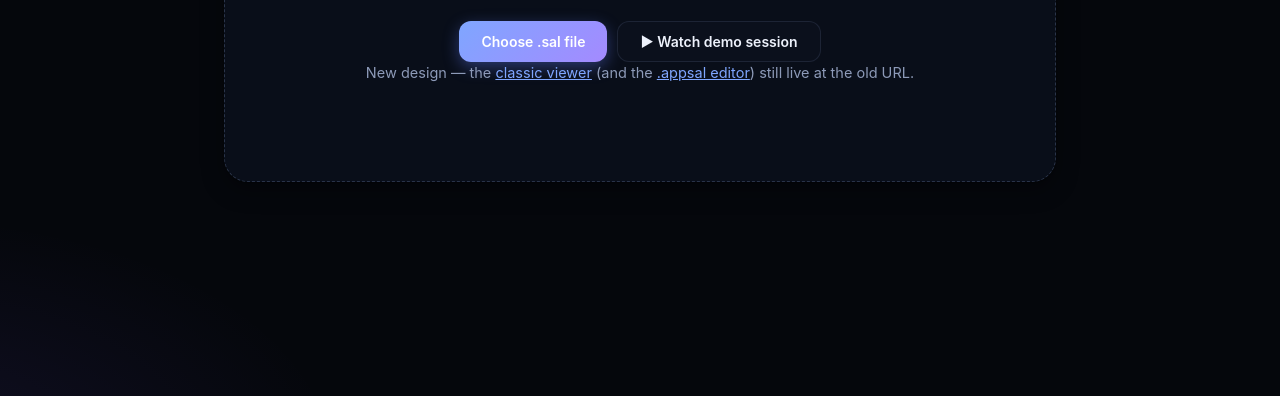
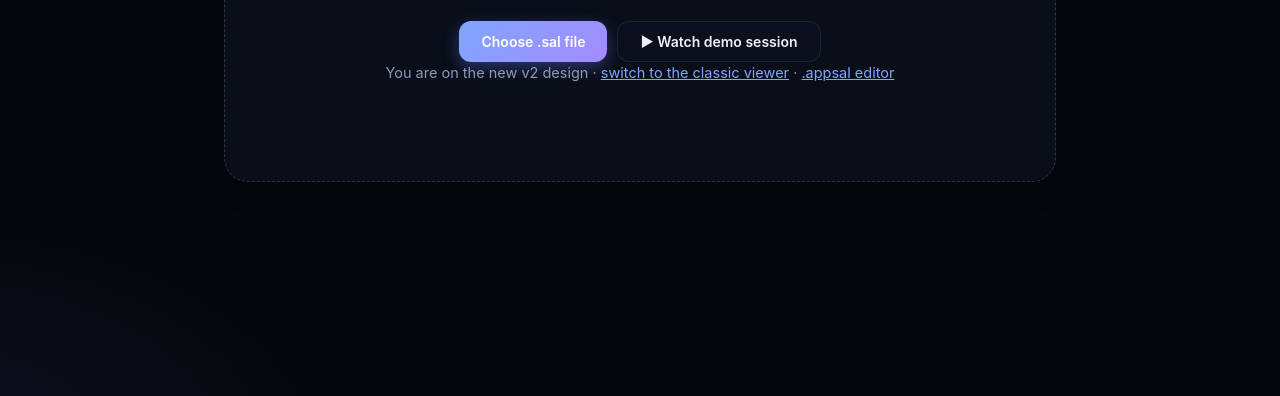
Before and after one commit to Sal7one/QaLense, a plain HTML site: page web/index-v2.html in a window 1280 px wide. Shown: the part 404-800 px from the top of the page. Drawn offline with Linux system fonts and the light colour scheme.

Commit message:
Add prominent v2-design buttons to all landing pages
- Classic viewer landing: accent button top-right of the dropzone (See the new v2 design)
- v2 landing: clear switch-to-classic note
- Showcase landing: dedicated Try the NEW v2 design button in the Frontend pillar

```diff
--- a/web/index-v2.html
+++ b/web/index-v2.html
@@ -56,7 +56,7 @@
       <button class="btn btn-primary btn-lg" id="openBtn">Choose .sal file</button>
       <button class="btn btn-lg" id="sampleBtn">▶ Watch demo session</button>
     </div>
-    <p class="muted small version-note">New design — the <a href="index.html">classic viewer</a> (and the <a href="index.html?appsal">.appsal editor</a>) still live at the old URL.</p>
+    <p class="muted small version-note">You are on the new v2 design · <a href="index.html">switch to the classic viewer</a> · <a href="index.html?appsal">.appsal editor</a></p>
     <p class="muted small" id="compatNote"></p>
   </div>
 </section>
```
Also changed, not shown: web/index.html (+2 -0 lines), web/landing.html (+1 -0 lines).
